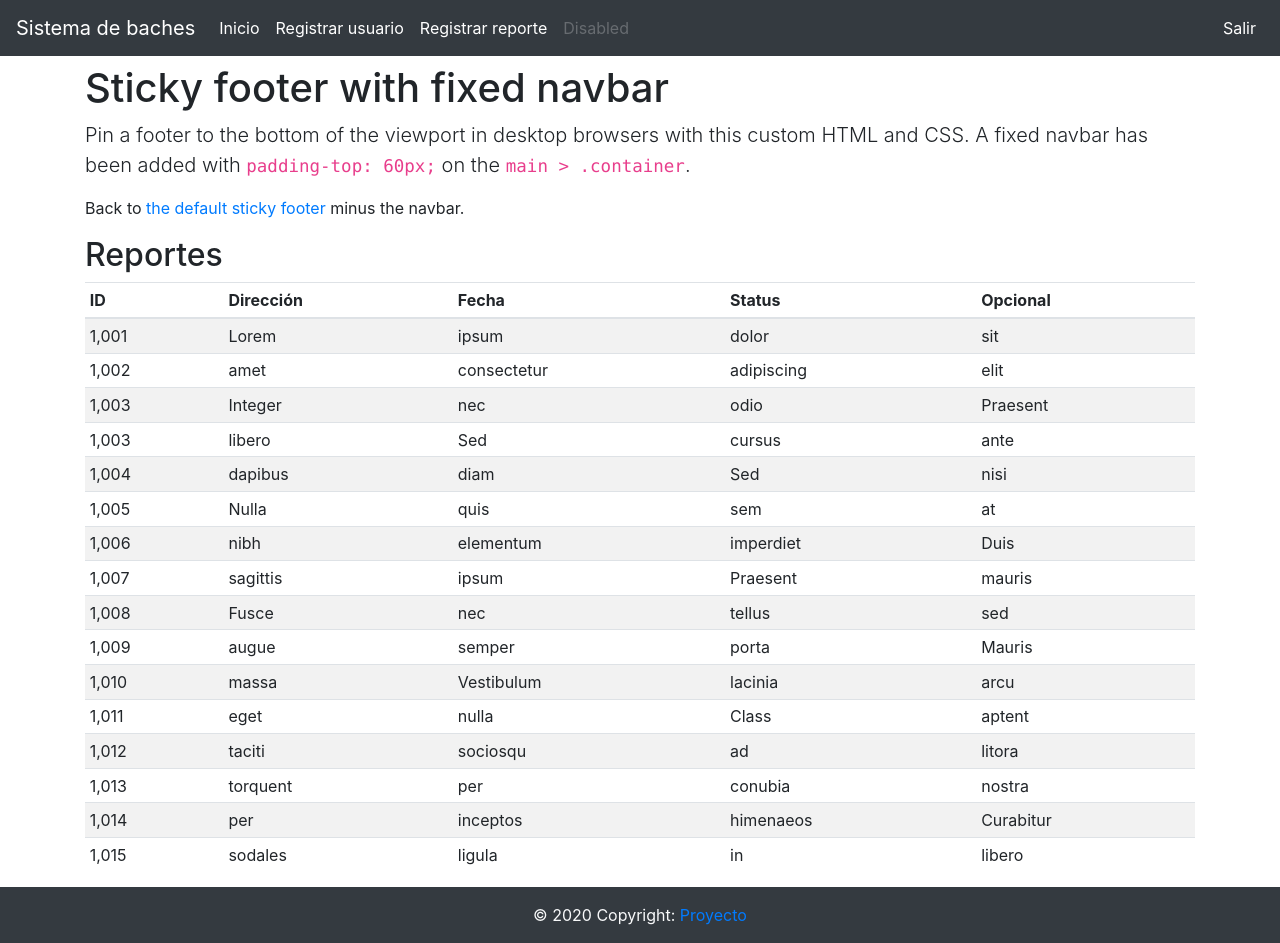
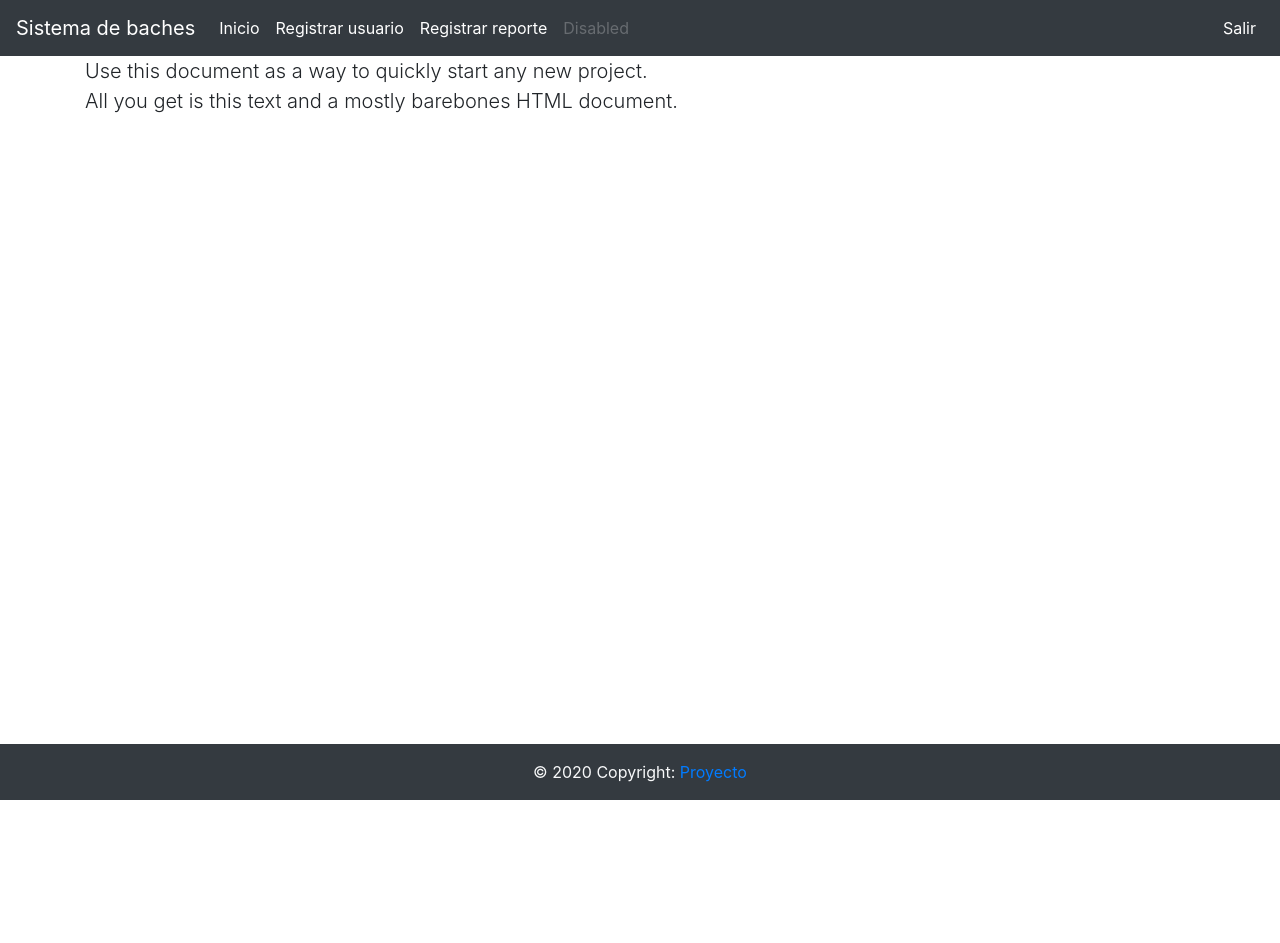
Before and after one commit to Raylynd6299/IngeSoft_CrazyBits, a React (Create React App) app in the folder Proyecto1/crazybits/: page / in a window 1280 px wide. After the commit the page ends 800 px from the top, so only its background shows below. Built offline with nearby package versions, Linux system fonts and the light colour scheme.

Commit message:
Fix footer and files

```diff
--- a/Proyecto1/crazybits/src/App.js
+++ b/Proyecto1/crazybits/src/App.js
@@ -3,14 +3,15 @@ import 'bootstrap/dist/css/bootstrap.css';
 
 import Navbar from './components/Navbar';
 import Footer from './components/Footer';
-import Dashboard from './views/Dashboard';
+import Dashboard from './views/dashboard/Dashboard';
+import Home from './views/home/Home'
 
 function App() {
   return (
     [
       <div className="cover-container d-flex h-100 mx-auto flex-column">
         <Navbar/>
-        <Dashboard/>
+        <Home/>
         <Footer/>
       </div>
     ]
--- a/Proyecto1/crazybits/src/components/Footer.js
+++ b/Proyecto1/crazybits/src/components/Footer.js
@@ -3,8 +3,8 @@ import React from "react";
 class Footer extends React.Component {
   render() {
     return (
-      <footer class="page-footer font-small text-light bg-dark">
-        <div class="footer-copyright text-center py-3">
+      <footer className="page-footer footer font-small text-light bg-dark fixed-bottom">
+        <div className="footer-copyright text-center py-3">
           © 2020 Copyright:
           <a href="https://github.com/Raylynd6299/IngeSoft_CrazyBits/tree/master/Proyecto1">
             {" "}
--- /dev/null
+++ b/Proyecto1/crazybits/src/views/home/Home.js
@@ -0,0 +1,16 @@
+import React from 'react';
+
+class Home extends React.Component{
+    render() {
+        return(
+            <main role="main" class="container m-auto p-auto">
+            <div className="starter-template">
+                <h1>Bootstrap starter template</h1>
+                <p className="lead">Use this document as a way to quickly start any new project.<br/> All you get is this text and a mostly barebones HTML document.</p>
+            </div>
+            </main>
+        );
+    }
+}
+
+export default Home;
```
Also changed, not shown: Proyecto1/crazybits/src/views/dashboard/Dashboard.js (renamed from Proyecto1/crazybits/src/views/Dashboard.js).
